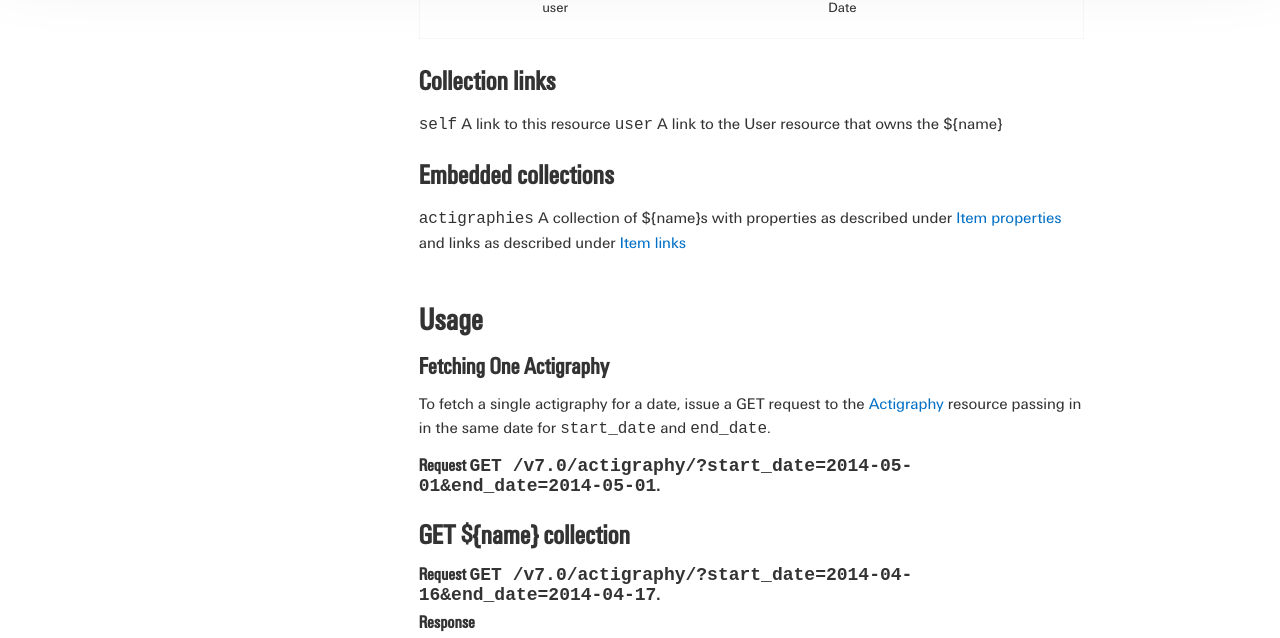
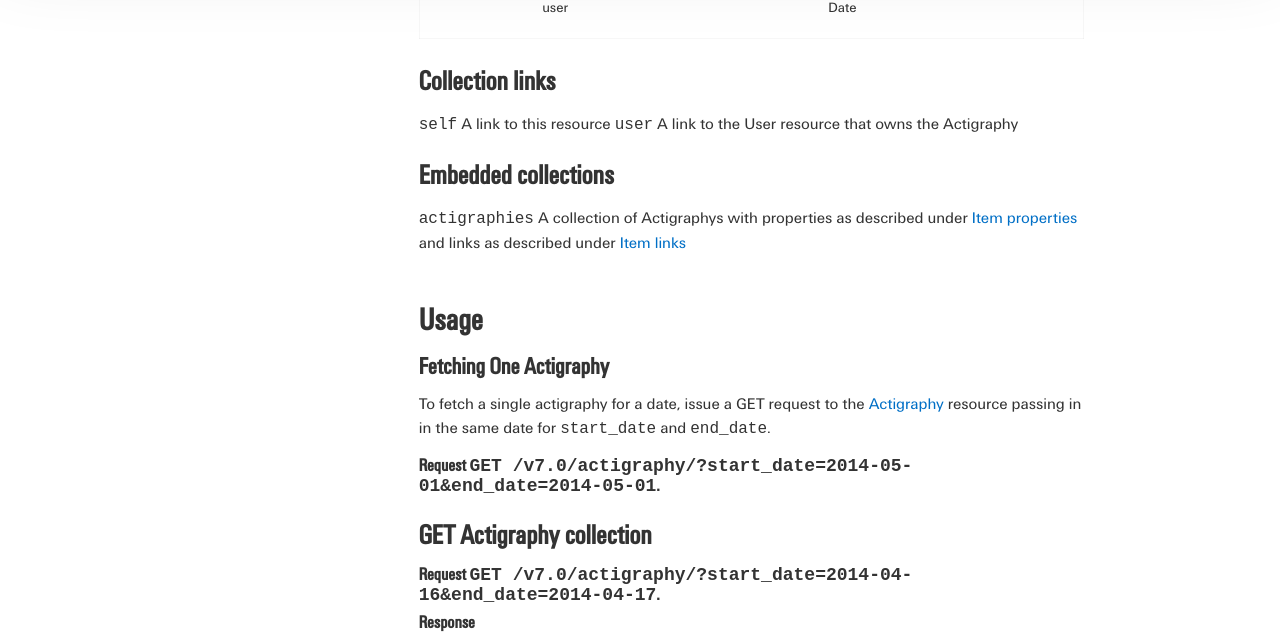
Before and after one commit to jeudyx/jeudyx.github.io, a Jekyll site: the page built from docs/v70/Actigraphy.md, in a window 1280 px wide and 900 px high, scrolled down 2619 px. Shown: the part 144-782 px from the top of the window. Built offline with Jekyll 4.4.1, drawn with Linux system fonts in a browser that asks for light colours.

Commit message:
last minute fixes

```diff
--- a/_sass/_layout.scss
+++ b/_sass/_layout.scss
@@ -37,7 +37,6 @@ body {
     overflow: hidden;
     margin: 0 20px;
   }
-
 }
 
 .main {
--- a/docs/v70/Actigraphy.md
+++ b/docs/v70/Actigraphy.md
@@ -70,11 +70,11 @@ Name          | Description                                     | Type
 ### Collection links
 
 `self` A link to this resource
-`user` A link to the User resource that owns the ${name}
+`user` A link to the User resource that owns the {{ page.title }}
 
 ### Embedded collections
 
-`actigraphies` A collection of ${name}s with properties as described under [Item properties](#itemproperties) and links as described under [Item links](#itemlinks)
+`actigraphies` A collection of {{ page.title }}s with properties as described under [Item properties](#itemproperties) and links as described under [Item links](#itemlinks)
 
 ## Usage
 
@@ -84,7 +84,7 @@ To fetch a single actigraphy for a date, issue a GET request to the [Actigraphy]
 
 ###### Request `GET /{{page.version}}/actigraphy/?start_date=2014-05-01&end_date=2014-05-01`.
 
-### GET ${name} collection
+### GET {{ page.title }} collection
 
 ###### Request `GET /{{page.version}}/actigraphy/?start_date=2014-04-16&end_date=2014-04-17`.
 
```
Also changed, not shown: docs/v71/Actigraphy.md (+3 -3 lines).
